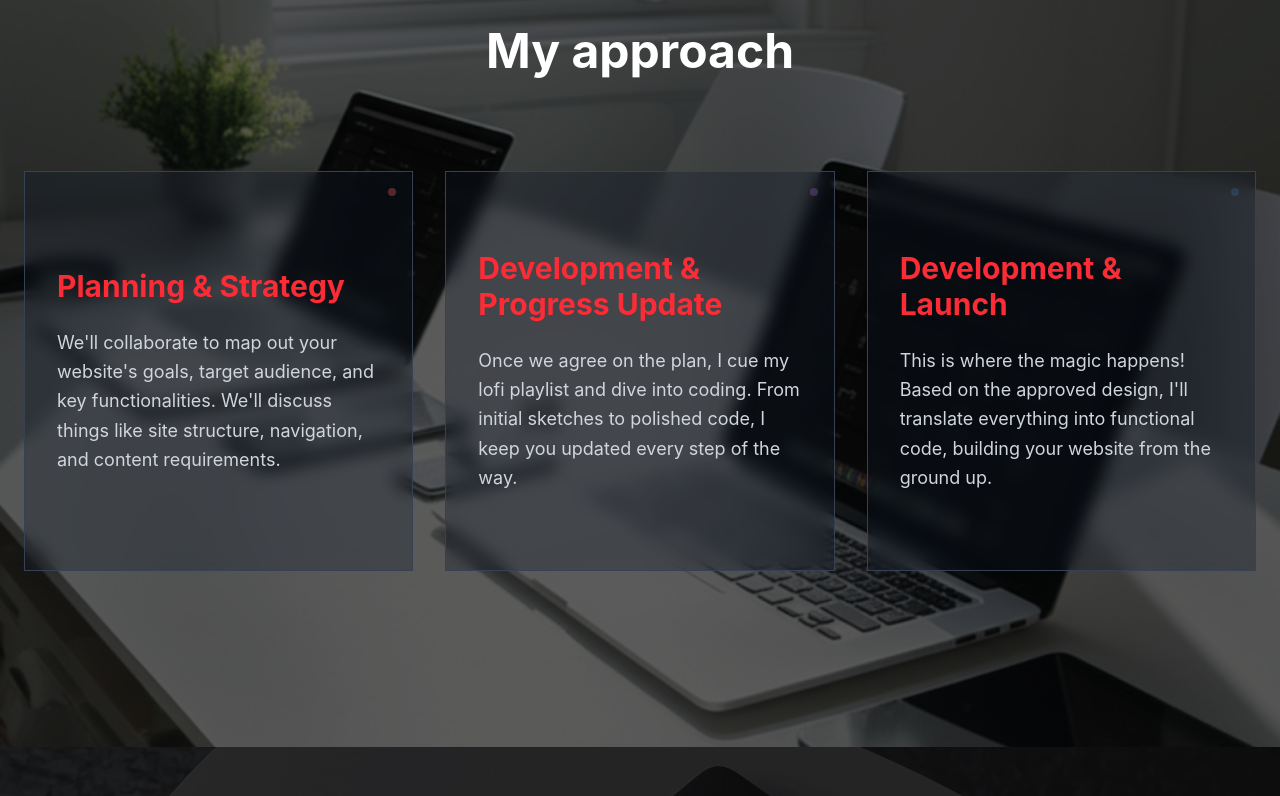
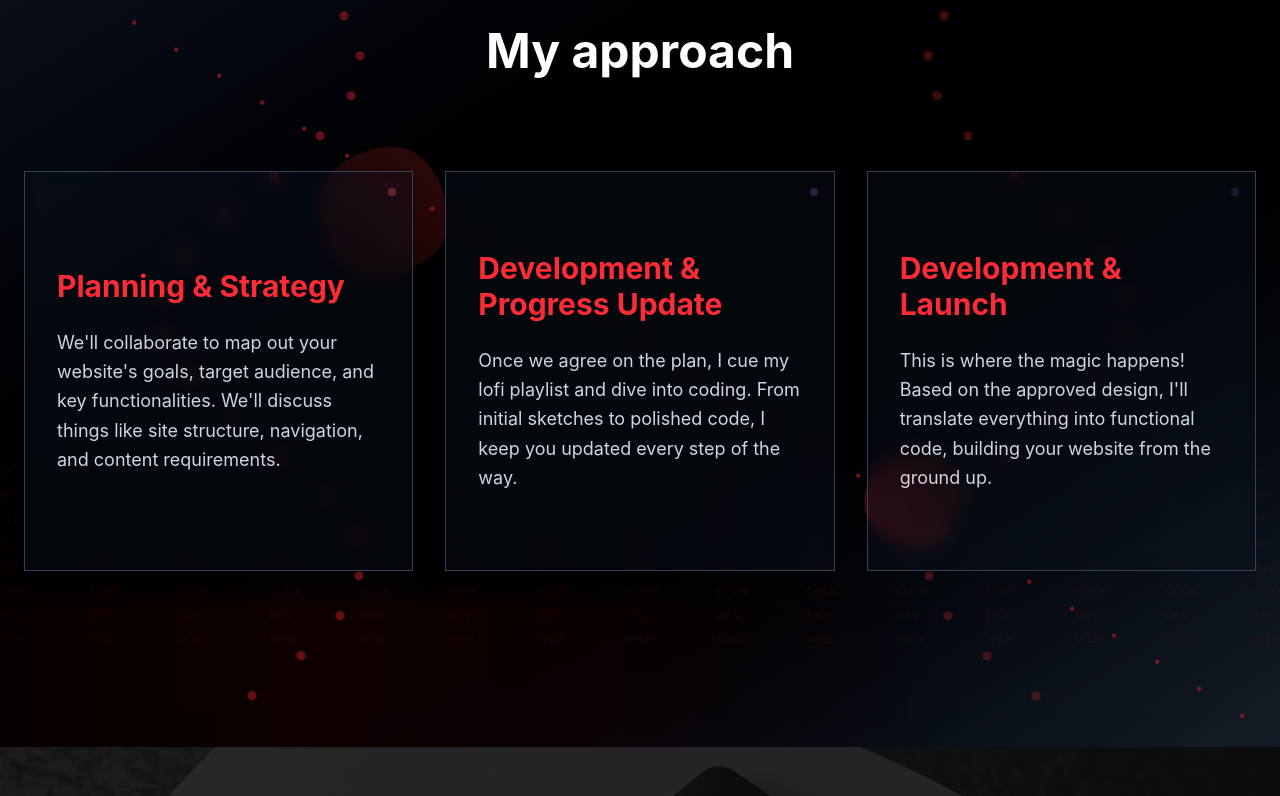
Before and after one commit to Pratiik-glitch/my-portfolio-repo, a Next.js app: page / in a window 1280 px wide. Shown: the part 3984-4780 px from the top of the page. Built offline with nearby package versions, Linux system fonts and the light colour scheme.

Commit message:
Add unique animated background with DNA helix, matrix rain, morphing shapes, particles, and energy waves. Fix hydration errors by making animations deterministic.

```diff
--- a/app/globals.css
+++ b/app/globals.css
@@ -303,6 +303,151 @@ body {
   animation: fadeInDown 1s cubic-bezier(0.4, 0, 0.2, 1) forwards;
 }
 
+/* Unique Animation Keyframes */
+@keyframes dna-float {
+  0%, 100% {
+    transform: translateY(0px) scale(1);
+    opacity: 0.6;
+  }
+  50% {
+    transform: translateY(-20px) scale(1.2);
+    opacity: 1;
+  }
+}
+
+@keyframes matrix-fall {
+  0% {
+    transform: translateY(-100vh);
+    opacity: 0;
+  }
+  10% {
+    opacity: 1;
+  }
+  90% {
+    opacity: 1;
+  }
+  100% {
+    transform: translateY(100vh);
+    opacity: 0;
+  }
+}
+
+@keyframes morph-shape {
+  0%, 100% {
+    border-radius: 50% 50% 50% 50% / 60% 60% 40% 40%;
+    background: linear-gradient(45deg, rgba(220, 38, 38, 0.3), rgba(220, 38, 38, 0.1));
+  }
+  25% {
+    border-radius: 60% 40% 30% 70% / 60% 30% 70% 40%;
+    background: linear-gradient(45deg, rgba(220, 38, 38, 0.2), rgba(220, 38, 38, 0.4));
+  }
+  50% {
+    border-radius: 30% 60% 70% 40% / 50% 60% 30% 60%;
+    background: linear-gradient(45deg, rgba(220, 38, 38, 0.4), rgba(220, 38, 38, 0.2));
+  }
+  75% {
+    border-radius: 60% 40% 60% 40% / 40% 60% 40% 60%;
+    background: linear-gradient(45deg, rgba(220, 38, 38, 0.1), rgba(220, 38, 38, 0.3));
+  }
+}
+
+@keyframes morph-shape-reverse {
+  0%, 100% {
+    border-radius: 30% 70% 70% 30% / 30% 30% 70% 70%;
+    background: linear-gradient(45deg, rgba(220, 38, 38, 0.2), rgba(220, 38, 38, 0.4));
+  }
+  25% {
+    border-radius: 70% 30% 30% 70% / 60% 40% 60% 40%;
+    background: linear-gradient(45deg, rgba(220, 38, 38, 0.4), rgba(220, 38, 38, 0.1));
+  }
+  50% {
+    border-radius: 40% 60% 40% 60% / 50% 50% 50% 50%;
+    background: linear-gradient(45deg, rgba(220, 38, 38, 0.1), rgba(220, 38, 38, 0.3));
+  }
+  75% {
+    border-radius: 60% 40% 60% 40% / 40% 60% 40% 60%;
+    background: linear-gradient(45deg, rgba(220, 38, 38, 0.3), rgba(220, 38, 38, 0.2));
+  }
+}
+
+@keyframes particle-float {
+  0%, 100% {
+    transform: translateY(0px) translateX(0px) scale(1);
+    opacity: 0.8;
+  }
+  25% {
+    transform: translateY(-15px) translateX(10px) scale(1.1);
+    opacity: 1;
+  }
+  50% {
+    transform: translateY(-25px) translateX(-5px) scale(0.9);
+    opacity: 0.6;
+  }
+  75% {
+    transform: translateY(-10px) translateX(15px) scale(1.2);
+    opacity: 0.9;
+  }
+}
+
+@keyframes wave-1 {
+  0%, 100% {
+    transform: translateX(-100%) scaleY(1);
+    opacity: 0.1;
+  }
+  50% {
+    transform: translateX(0%) scaleY(1.5);
+    opacity: 0.3;
+  }
+}
+
+@keyframes wave-2 {
+  0%, 100% {
+    transform: translateX(-100%) scaleY(1.2);
+    opacity: 0.15;
+    animation-delay: 1s;
+  }
+  50% {
+    transform: translateX(0%) scaleY(1.8);
+    opacity: 0.25;
+  }
+}
+
+@keyframes wave-3 {
+  0%, 100% {
+    transform: translateX(-100%) scaleY(0.8);
+    opacity: 0.2;
+    animation-delay: 2s;
+  }
+  50% {
+    transform: translateX(0%) scaleY(1.3);
+    opacity: 0.4;
+  }
+}
+
+/* Animation utility classes */
+.animate-morph-shape {
+  animation: morph-shape 8s ease-in-out infinite;
+}
+
+.animate-morph-shape-reverse {
+  animation: morph-shape-reverse 8s ease-in-out infinite reverse;
+}
+
+.animate-wave-1 {
+  background: linear-gradient(90deg, transparent, rgba(220, 38, 38, 0.2), transparent);
+  animation: wave-1 4s ease-in-out infinite;
+}
+
+.animate-wave-2 {
+  background: linear-gradient(90deg, transparent, rgba(220, 38, 38, 0.15), transparent);
+  animation: wave-2 4s ease-in-out infinite;
+}
+
+.animate-wave-3 {
+  background: linear-gradient(90deg, transparent, rgba(220, 38, 38, 0.1), transparent);
+  animation: wave-3 4s ease-in-out infinite;
+}
+
 /* Hover animations */
 .hover-lift {
   transition: transform 0.3s cubic-bezier(0.4, 0, 0.2, 1);
--- a/app/page.tsx
+++ b/app/page.tsx
@@ -620,9 +620,100 @@ export default function PratikPortfolio() {
 
       {/* Blog Section */}
       <section id="blog" className="min-h-screen flex flex-col py-20 relative overflow-hidden">
+        {/* Animated Background */}
         <div className="absolute inset-0">
-          <img src="/modern-workspace.png" alt="Blog Background" className="w-full h-full object-cover opacity-60" />
-          <div className="absolute inset-0 bg-black/40"></div>
+          {/* Animated gradient background */}
+          <div className="absolute inset-0 bg-gradient-to-br from-gray-900 via-black to-gray-800"></div>
+
+          {/* DNA Helix Animation */}
+          <div className="absolute inset-0 overflow-hidden">
+            {[...Array(20)].map((_, i) => {
+              const leftOffset = Math.round(Math.sin(i * 0.5) * 100);
+              return (
+                <div
+                  key={i}
+                  className="absolute w-2 h-2 bg-red-500/60 rounded-full"
+                  style={{
+                    left: `calc(20% + ${leftOffset}px)`,
+                    top: `${i * 40}px`,
+                    animationDelay: `${i * 0.1}s`,
+                    animation: 'dna-float 4s ease-in-out infinite'
+                  }}
+                />
+              );
+            })}
+            {[...Array(20)].map((_, i) => {
+              const leftOffset = Math.round(Math.sin(i * 0.5 + Math.PI) * 100);
+              return (
+                <div
+                  key={`right-${i}`}
+                  className="absolute w-2 h-2 bg-red-500/40 rounded-full"
+                  style={{
+                    left: `calc(80% + ${leftOffset}px)`,
+                    top: `${i * 40}px`,
+                    animationDelay: `${i * 0.1 + 2}s`,
+                    animation: 'dna-float 4s ease-in-out infinite'
+                  }}
+                />
+              );
+            })}
+          </div>
+
+          {/* Matrix Rain Effect */}
+          <div className="absolute inset-0 overflow-hidden opacity-20">
+            {[...Array(15)].map((_, i) => (
+              <div
+                key={`matrix-${i}`}
+                className="absolute text-red-500/60 text-xs font-mono"
+                style={{
+                  left: `${(i * 7) % 100}%`,
+                  top: '-20px',
+                  animationDelay: `${i * 0.5}s`,
+                  animation: 'matrix-fall 8s linear infinite'
+                }}
+              >
+                {['01', '10', '11', '00', 'RED', 'CODE', 'DEV', 'WEB'].map((char, j) => (
+                  <div key={j} className="mb-2">{char}</div>
+                ))}
+              </div>
+            ))}
+          </div>
+
+          {/* Morphing Shapes */}
+          <div className="absolute top-1/4 left-1/4 w-32 h-32 animate-morph-shape"></div>
+          <div className="absolute bottom-1/4 right-1/4 w-24 h-24 animate-morph-shape-reverse"></div>
+
+          {/* Particle System */}
+          <div className="absolute inset-0">
+            {[...Array(30)].map((_, i) => {
+              // Use deterministic positioning based on index
+              const left = (i * 3.33) % 100;
+              const top = (i * 3.33) % 100;
+              const delay = (i * 0.1) % 3;
+              return (
+                <div
+                  key={`particle-${i}`}
+                  className="absolute w-1 h-1 bg-red-500/80 rounded-full"
+                  style={{
+                    left: `${left}%`,
+                    top: `${top}%`,
+                    animationDelay: `${delay}s`,
+                    animation: 'particle-float 6s ease-in-out infinite'
+                  }}
+                />
+              );
+            })}
+          </div>
+
+          {/* Energy Waves */}
+          <div className="absolute bottom-0 left-0 w-full h-32">
+            <div className="absolute bottom-0 left-0 w-full h-full animate-wave-1"></div>
+            <div className="absolute bottom-0 left-0 w-full h-full animate-wave-2"></div>
+            <div className="absolute bottom-0 left-0 w-full h-full animate-wave-3"></div>
+          </div>
+
+          {/* Subtle overlay */}
+          <div className="absolute inset-0 bg-black/30"></div>
         </div>
         <div className="relative z-10 max-w-7xl mx-auto px-6">
                       <h2 className="text-5xl font-bold mb-24 text-center slide-in-top">My approach</h2>
```
Also changed, not shown: public/abstract-gradient-bg.jpg (added).
